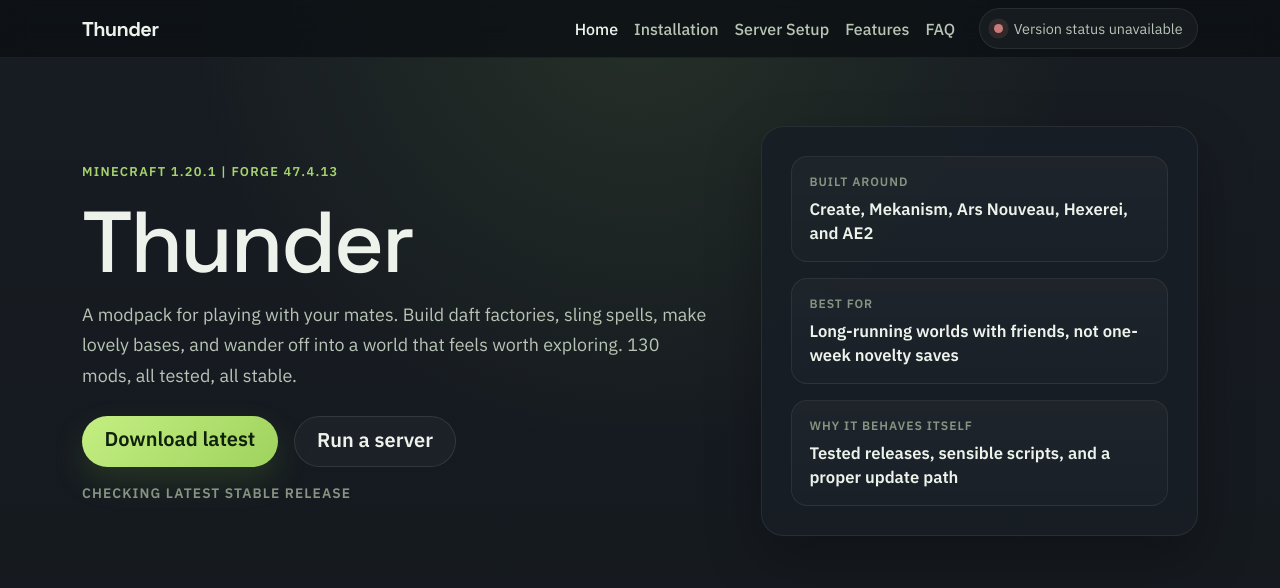
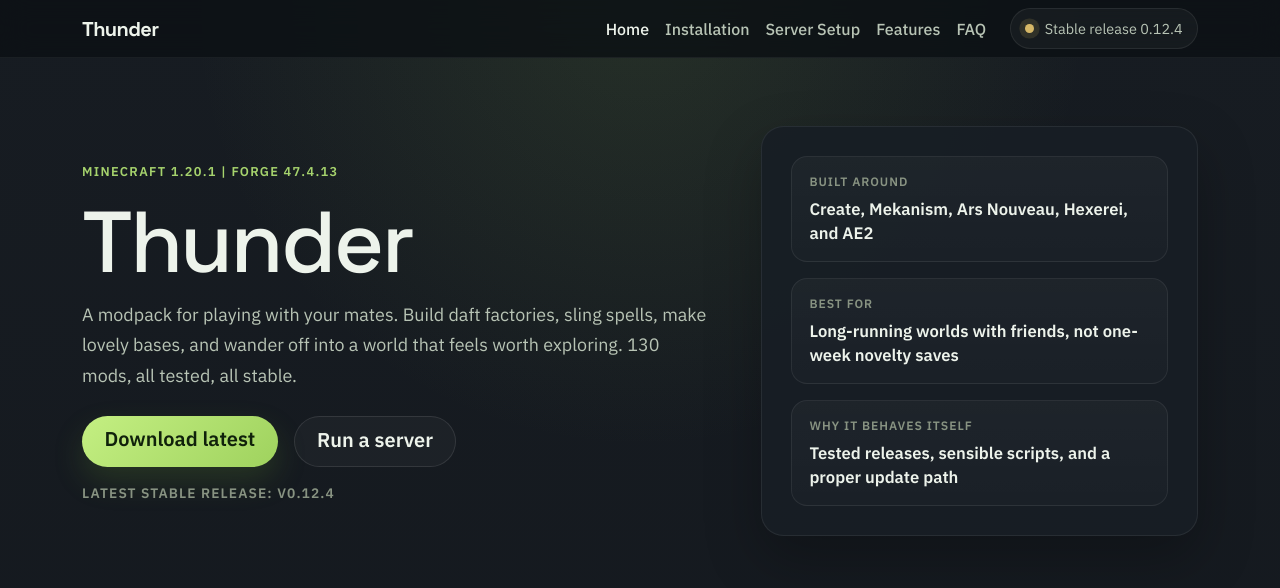
Before and after one commit to rooneyj9005/Thunder-docs, a Jekyll site: the page built from index.md, in a window 1280 px wide. Shown: the top 588 px of the page. Built offline with Jekyll 4.4.1, drawn with Linux system fonts in a browser that asks for light colours; comment, search, counter and statistics services are not loaded; part of the change alters nothing that is shown.

Commit message:
Take the GitHub API off the site entirely
The homepage asked api.github.com for the latest release on every visit, to
discover a download URL whose name never changes and a version the site could
already see. Sixty requests an hour per address means real visitors hit the limit,
and the label sat on "Checking latest stable release" when they did.

The download button is now a plain releases/latest/download URL written into the
markup, so it is correct before any script runs and with JavaScript turned off.
The asset name lives in _config.yml as release_asset_name, the one place to change
it if the release ever starts carrying a version in its filename.

The version comes from the pack.toml the page already fetches. That is the better
source as well as the closer one: the packwiz host is only ever written by a
stable deploy, so what it reports is by definition the current stable release.
pack_version in _config.yml is rendered as the starting value, so no element ever
shows a placeholder and nothing can stick.

The pill claims only what it knows. Baked in, it reads "Stable release X". It
upgrades to "is current" once the host confirms it, and stays as it is when the
host cannot be reached, which is what release-only now means and why out-of-sync
has gone from site.css. Every fetch has a six second AbortController deadline.

The version pill and the release note gained role="status" while they were being
rewritten, since both update from script.

Checked in Edge at 1920x1080 against the live packwiz host, and again with that
host blackholed to confirm the fallbacks render and the download button still
works.

Signed-off-by: John Rooney <john@rooney.scot>

```diff
--- a/_config.yml
+++ b/_config.yml
@@ -12,3 +12,10 @@ pack_repo_url: "https://github.com/rooneyj9005/Thunder"
 packwiz_site_url: "https://packwiz.thunder.john.rooney.scot"
 release_url: "https://github.com/rooneyj9005/Thunder/releases"
 custom_domain: thunder.john.rooney.scot
+
+# The published release asset name, and the pack version this site is written
+# for. site.js replaces the version with whatever the packwiz host reports, so
+# this is only what a visitor sees when that host cannot be reached. Keep it
+# broadly right rather than treating it as the source of truth.
+release_asset_name: Thunder.mrpack
+pack_version: "0.12.4"
--- a/_layouts/default.html
+++ b/_layouts/default.html
@@ -38,9 +38,9 @@
                 <li class="nav-item"><a class="nav-link {% if page.url == '/features/' %}active{% endif %}" href="{{ '/features/' | relative_url }}" {% if page.url == '/features/' %}aria-current="page"{% endif %}>Features</a></li>
                 <li class="nav-item"><a class="nav-link {% if page.url == '/faq/' %}active{% endif %}" href="{{ '/faq/' | relative_url }}" {% if page.url == '/faq/' %}aria-current="page"{% endif %}>FAQ</a></li>
               </ul>
-              <div class="version-pill ms-lg-3 mt-3 mt-lg-0" data-version-status>
+              <div class="version-pill ms-lg-3 mt-3 mt-lg-0" data-version-status{% if site.pack_version %} data-state="release-only"{% endif %} role="status">
                 <span class="version-pill__dot"></span>
-                <span>Loading version status</span>
+                <span>{% if site.pack_version %}Stable release {{ site.pack_version }}{% else %}Checking version{% endif %}</span>
               </div>
             </div>
           </div>
@@ -62,8 +62,7 @@
     <script
       id="thunder-site-config"
       type="application/json"
-      data-release-url="{{ site.release_url | escape }}"
-      data-release-api-url="{{ 'https://api.github.com/repos/' | append: site.pack_repo_owner | append: '/' | append: site.pack_repo_name | append: '/releases/latest' | escape }}"
+      data-pack-version="{{ site.pack_version | escape }}"
       data-pack-toml-url="{{ site.packwiz_site_url | append: '/pack.toml' | escape }}"
       data-index-toml-url="{{ site.packwiz_site_url | append: '/index.toml' | escape }}"
     ></script>
--- a/assets/site.css
+++ b/assets/site.css
@@ -130,7 +130,6 @@ code {
   box-shadow: 0 0 0 0.35rem rgba(166, 211, 109, 0.14);
 }
 
-.version-pill[data-state="out-of-sync"] .version-pill__dot,
 .version-pill[data-state="release-only"] .version-pill__dot {
   background: var(--thunder-gold);
 }
--- a/assets/site.js
+++ b/assets/site.js
@@ -1,13 +1,18 @@
 "use strict";
 
 (function () {
+  // A request that never settles is how the release note used to sit on
+  // "Checking latest stable release" for good. Everything here has a deadline,
+  // and everything it fills in is already rendered from _config.yml, so a slow
+  // or unreachable host costs a visitor nothing.
+  var FETCH_TIMEOUT_MS = 6000;
+
   function loadConfig() {
     var node = document.getElementById("thunder-site-config");
 
     if (node) {
       return {
-        releaseUrl: node.getAttribute("data-release-url") || "",
-        releaseApiUrl: node.getAttribute("data-release-api-url") || "",
+        packVersion: node.getAttribute("data-pack-version") || "",
         packTomlUrl: node.getAttribute("data-pack-toml-url") || "",
         indexTomlUrl: node.getAttribute("data-index-toml-url") || ""
       };
@@ -17,33 +22,34 @@
   }
 
   var config = loadConfig();
-  var latestReleasePromise = null;
   var packTomlPromise = null;
   var indexTomlPromise = null;
 
-  function fetchJson(url) {
-    return fetch(url).then(function (response) {
-      if (!response.ok) {
-        throw new Error(String(response.status));
+  function fetchText(url) {
+    var controller = typeof AbortController === "function" ? new AbortController() : null;
+    var timer = controller
+      ? setTimeout(function () { controller.abort(); }, FETCH_TIMEOUT_MS)
+      : null;
+
+    function clear() {
+      if (timer) {
+        clearTimeout(timer);
       }
-      return response.json();
-    });
     }
 
-  function fetchText(url) {
-    return fetch(url).then(function (response) {
+    return fetch(url, controller ? { signal: controller.signal } : undefined).then(
+      function (response) {
+        clear();
         if (!response.ok) {
           throw new Error(String(response.status));
         }
         return response.text();
-    });
+      },
+      function (error) {
+        clear();
+        throw error;
       }
-
-  function fetchLatestRelease() {
-    if (!latestReleasePromise) {
-      latestReleasePromise = fetchJson(config.releaseApiUrl);
-    }
-    return latestReleasePromise;
+    );
   }
 
   function fetchFirstText(urls) {
@@ -74,42 +80,47 @@
     return indexTomlPromise;
   }
 
+  // The packwiz host is only ever written by a stable deploy, so the version it
+  // reports is the current stable release. That makes it a better source than
+  // the GitHub releases API, which is one shared host away from its sixty
+  // requests an hour and answered 403 on the download button when it ran out.
+  //
+  // Matches a top-level version key only. The [versions] table underneath holds
+  // forge and minecraft, neither of which is named "version".
+  function fetchPackVersion() {
+    return fetchPackToml().then(function (text) {
+      var match = text.match(/^version\s*=\s*"([^"]+)"/m);
+      return match ? match[1] : null;
+    });
+  }
+
   function countMods(indexTomlText) {
     var matches = indexTomlText.match(/^file\s*=\s*"mods\/[^"]+\.pw\.toml"$/gm);
     return matches ? matches.length : null;
   }
 
-  function updateDownloadCta() {
-    var link = document.querySelector("[data-download-link]");
+  // The download button is a plain release asset URL written into the markup, so
+  // it is correct before this script runs, without JavaScript at all, and while
+  // the pack host is unreachable. Only the note underneath is filled in here.
+  function updateReleaseNote() {
     var label = document.querySelector("[data-download-version]");
 
-    if (!link) {
+    if (!label) {
       return Promise.resolve();
     }
 
-    return fetchLatestRelease()
-      .then(function (release) {
-        var asset = Array.isArray(release.assets)
-          ? release.assets.find(function (item) {
-              return typeof item.name === "string" && item.name.endsWith(".mrpack");
+    return fetchPackVersion()
+      .then(function (version) {
+        if (version) {
+          label.textContent = "Latest stable release: v" + version;
+        }
       })
-          : null;
-
-        if (asset && asset.browser_download_url) {
-          link.href = asset.browser_download_url;
-          if (label && release.tag_name) {
-            label.textContent = "Latest stable release: " + release.tag_name;
-          }
-          return;
+      .catch(function () {});
   }
 
-        link.href = config.releaseUrl;
-      })
-      .catch(function () {
-        link.href = config.releaseUrl;
-      });
-  }
-
+  // Rendered as "Stable release X" from the baked-in version, which claims only
+  // that the site was written for it. Reaching the host is what upgrades it to
+  // "is current", because only then is it known to still be true.
   function updateVersionStatus() {
     var target = document.querySelector("[data-version-status]");
 
@@ -117,41 +128,22 @@
       return Promise.resolve();
     }
 
-    return Promise.all([
-      fetchLatestRelease().catch(function () { return null; }),
-      fetchPackToml().catch(function () { return null; })
-    ]).then(function (results) {
-      var release = results[0];
-      var packToml = results[1];
-      var releaseVersion = release && release.tag_name ? String(release.tag_name).replace(/^v/i, "") : null;
-      var packMatch = packToml && packToml.match(/^version\s*=\s*"([^"]+)"/m);
-      var mainVersion = packMatch ? packMatch[1] : null;
-
-      if (releaseVersion && mainVersion) {
-        target.dataset.state = releaseVersion === mainVersion ? "in-sync" : "out-of-sync";
-        target.lastElementChild.textContent = releaseVersion === mainVersion
-          ? "Stable release " + releaseVersion + " is current"
-          : "Stable release " + releaseVersion + ", pack metadata " + mainVersion;
+    return fetchPackVersion()
+      .then(function (version) {
+        if (!version) {
           return;
         }
 
-      if (releaseVersion) {
-        target.dataset.state = "release-only";
-        target.lastElementChild.textContent = "Latest stable release " + releaseVersion;
+        target.dataset.state = "in-sync";
+        target.lastElementChild.textContent = "Stable release " + version + " is current";
+      })
+      .catch(function () {
+        if (config.packVersion) {
           return;
         }
 
-      if (mainVersion) {
-        target.dataset.state = "release-only";
-        target.lastElementChild.textContent = "Pack version " + mainVersion;
-        return;
-      }
-
-      if (!releaseVersion && !mainVersion) {
         target.dataset.state = "unavailable";
         target.lastElementChild.textContent = "Version status unavailable";
-        return;
-      }
       });
   }
 
@@ -178,7 +170,7 @@
   }
 
   document.addEventListener("DOMContentLoaded", function () {
-    updateDownloadCta();
+    updateReleaseNote();
     updateVersionStatus();
     updateModCounts();
   });
--- a/index.md
+++ b/index.md
@@ -16,10 +16,10 @@ description: Thunder is a Forge modpack for playing with your mates. Tech, magic
         stable.
       </p>
       <div class="d-flex flex-column flex-sm-row gap-3 mt-4">
-        <a class="btn thunder-btn thunder-btn-primary btn-lg" data-download-link href="{{ site.release_url }}">Download latest</a>
+        <a class="btn thunder-btn thunder-btn-primary btn-lg" data-download-link href="{{ site.pack_repo_url }}/releases/latest/download/{{ site.release_asset_name }}">Download latest</a>
         <a class="btn thunder-btn thunder-btn-ghost btn-lg" href="{{ '/server/' | relative_url }}">Run a server</a>
       </div>
-      <p class="release-note mt-3 mb-0" data-download-version>Checking latest stable release</p>
+      <p class="release-note mt-3 mb-0" data-download-version role="status">{% if site.pack_version %}Latest stable release: v{{ site.pack_version }}{% else %}Latest stable release{% endif %}</p>
     </div>
     <div class="col-lg-5">
       <div class="card thunder-card hero-panel">
```
Lines whose indentation alone changed are shown as unchanged.
